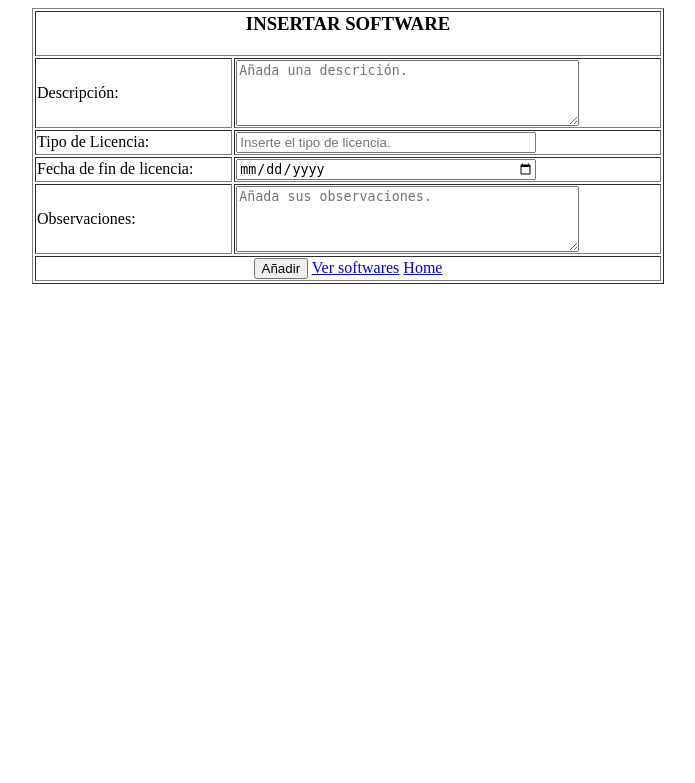
After one commit to Deathy97/ProyectoInventario, a PHP site: page /software/formsoftware.php in a window 1280 px wide. The commit adds this page. Shown: the top 783 px of the page, without its empty margins (292-987 px from the left). Run offline with PHP 8.4, Linux system fonts and the light colour scheme.

Commit message:
Añado software y retoco formrevisiones.php.
Signed-off-by: Alex Sanmartín <isanmartin8a@gmail.com>

```diff
--- a/pedggie/revisiones/formrevisiones.php
+++ b/pedggie/revisiones/formrevisiones.php
@@ -59,7 +59,7 @@ include("./../conexion.php");
 	<tr>
 		<td>Observaciones: </td>
 		<td>
-			<textarea name="Observaciones" id="Observaciones" placeholder="Añada sus observaciones." cols="40" rows="4">Escribe un comentario...</textarea>
+			<textarea name="Observaciones" id="Observaciones" placeholder="Añada sus observaciones." cols="40" rows="4"></textarea>
 		</td>
 	</tr>
 	<tr>
--- /dev/null
+++ b/pedggie/software/formsoftware.php
@@ -0,0 +1,51 @@
+<html>
+<head>
+	<meta charset="utf-8">
+	<title>formsoftware</title>
+</head>
+<body>
+<?php
+include("./../conexion.php");
+?>
+<form name="software" id="software" method="post" action="inssoftware.php">
+<table align="center" width="50%" border="1px solid">
+	<tr>
+		<td colspan="2" style="text-align: center">
+			<h3>INSERTAR SOFTWARE</h3>
+		</td>
+	</tr>
+	<tr>
+		<td>Descripción: </td>
+		<td>
+			<textarea name="Descripcion" id="Descripcion" placeholder="Añada una descrición." cols="40" rows="4"></textarea>
+		</td>
+	</tr>
+	<tr>
+		<td>Tipo de Licencia: </td>
+		<td>
+			<input type="text" name="TipoLicencia" id="TipoLicencia" placeholder="Inserte el tipo de licencia." style="width: 300px;">
+		</td>
+	</tr>
+	<tr>
+		<td>Fecha de fin de licencia: </td>
+		<td>
+			<input type="date" name="FechaFin" id="FechaFin" placeholder="Fecha de fin de licencia." style="width: 300px; align-content: center;">
+		</td>
+	</tr>
+	<tr>
+		<td>Observaciones: </td>
+		<td>
+			<textarea name="Observaciones" id="Observaciones" placeholder="Añada sus observaciones." cols="40" rows="4"></textarea>
+		</td>
+	</tr>
+	<tr>
+		<td style="text-align: center" colspan="2">
+			<input type="submit" name="Enviar" id="Enviar" value="Añadir" placeholder="Enviar">
+			<a href="versoftware.php">Ver softwares</a>
+			<a href="./../home.php">Home</a></p>
+		</td>
+	</tr>
+</table>
+</form>
+</body>
+</html>
```
Also changed, not shown: pedggie/software/borsoftware.php (added, +8 -0 lines), pedggie/software/inssoftware.php (added, +17 -0 lines), pedggie/software/versoftware.php (added, +34 -0 lines).
